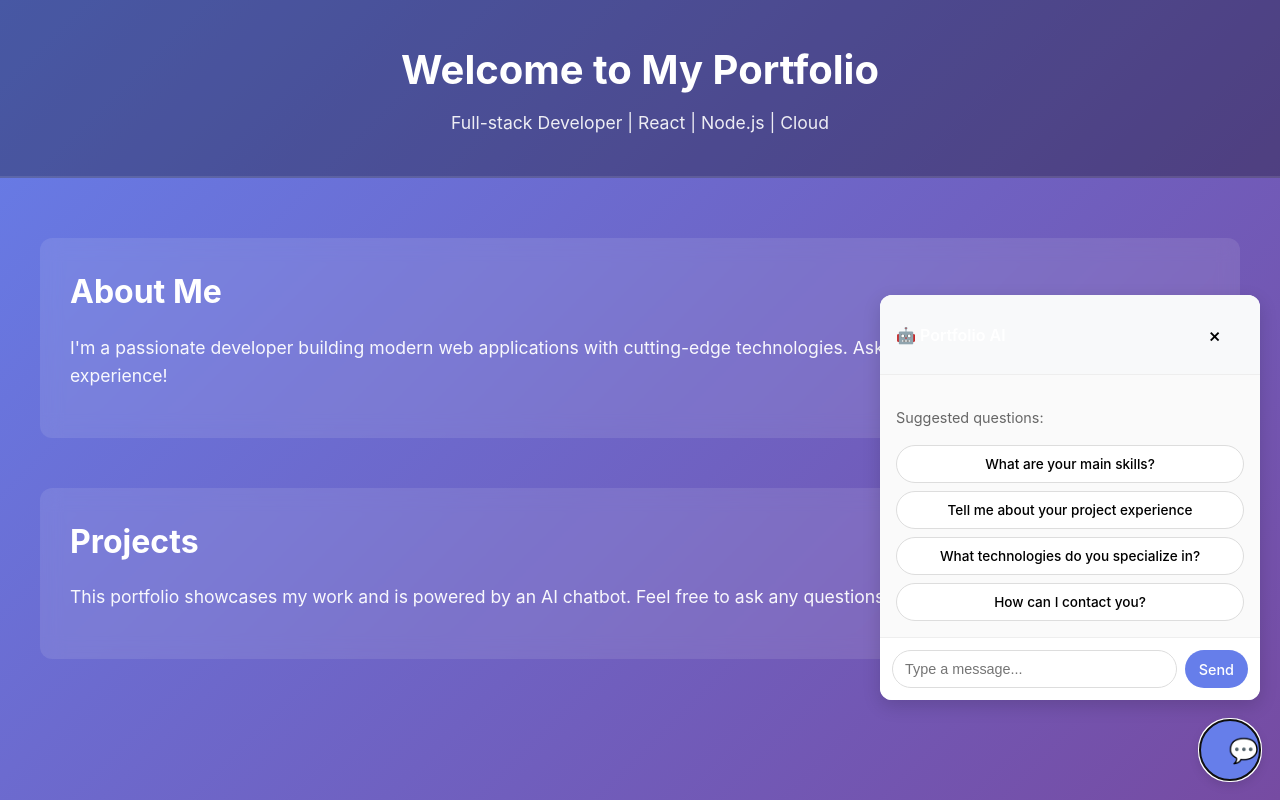
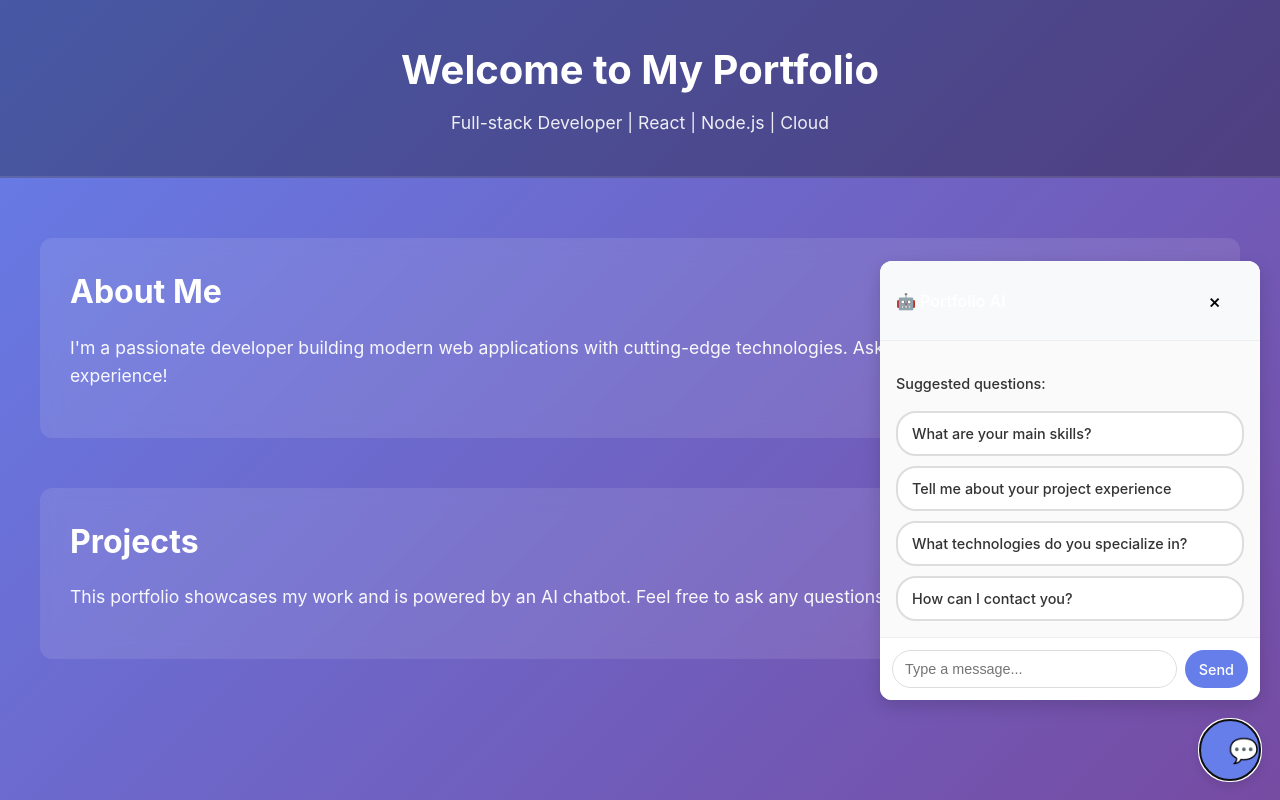
Before and after one commit to Eljiedetuya/portfoliotest, a React (Vite) app: page / in a window 1280 px wide. Both pictures are taken after a click on the button "Open chat". Built offline with nearby package versions, Linux system fonts and the light colour scheme.

Commit message:
Fix suggested questions text visibility

```diff
--- a/src/components/Chatbot.jsx
+++ b/src/components/Chatbot.jsx
@@ -59,15 +59,21 @@ export default function Chatbot() {
           <div style={{ padding: 16, height: 320, overflowY: 'auto', background: '#fafafa', flex: 1 }}>
             {messages.length === 1 ? (
               <div style={{ marginTop: 16 }}>
-                <p style={{ color: '#666', fontSize: '0.9rem', marginBottom: 16 }}>Suggested questions:</p>
-                <div style={{ display: 'flex', flexDirection: 'column', gap: 8 }}>
+                <p style={{ color: '#333', fontSize: '0.9rem', marginBottom: 16, fontWeight: '500' }}>Suggested questions:</p>
+                <div style={{ display: 'flex', flexDirection: 'column', gap: 10 }}>
                   {SUGGESTED_QUESTIONS.map((q, i) => (
                     <button
                       key={i}
                       onClick={() => sendMessage(q)}
-                      style={{ padding: '10px 14px', border: '1px solid #ddd', borderRadius: 20, background: '#fff', cursor: 'pointer', fontSize: '0.85rem', textAlign: 'center', transition: 'all 0.2s', hover: { borderColor: '#667eea' } }}
-                      onMouseOver={(e) => e.target.style.borderColor = '#667eea'}
-                      onMouseOut={(e) => e.target.style.borderColor = '#ddd'}
+                      style={{ padding: '12px 14px', border: '2px solid #ddd', borderRadius: 20, background: '#fff', cursor: 'pointer', fontSize: '0.9rem', textAlign: 'left', transition: 'all 0.2s', color: '#333', fontWeight: '500' }}
+                      onMouseOver={(e) => {
+                        e.target.style.borderColor = '#667eea'
+                        e.target.style.background = '#f0f4ff'
+                      }}
+                      onMouseOut={(e) => {
+                        e.target.style.borderColor = '#ddd'
+                        e.target.style.background = '#fff'
+                      }}
                     >
                       {q}
                     </button>
```
Also changed, not shown: 3 other files (tests, documents, lock files or other folders).
